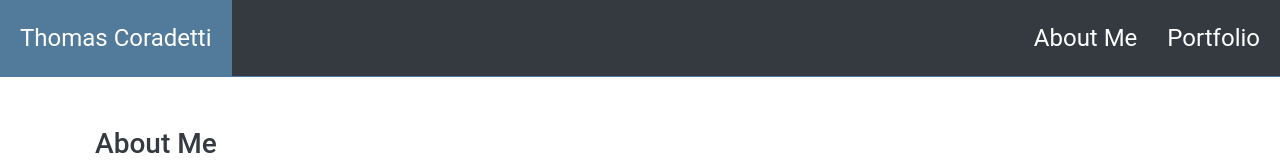
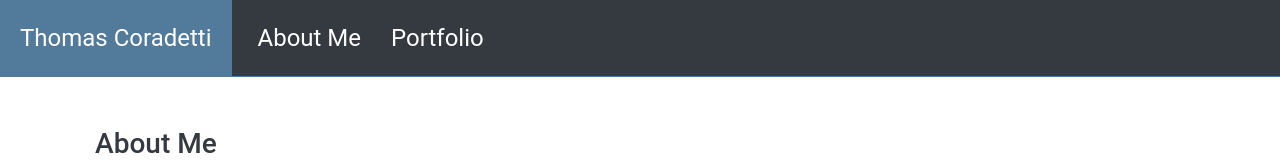
Before and after one commit to tmylesc/react-portfolio, a React (Create React App) app: page / in a window 1280 px wide. Shown: the top 160 px of the page. Built offline with nearby package versions, Linux system fonts and the light colour scheme.

Commit message:
removed navbar button

```diff
--- a/src/components/nav/index.js
+++ b/src/components/nav/index.js
@@ -1,15 +1,15 @@
 import React from 'react';
-import { Link } from 'react-router-dom'
+import { Link } from 'react-router-dom';
 
 
 function Nav() {
     return (
         <nav class="navbar navbar-expand-md navbar-dark bg-dark">
             <a href="index.html" class="navbar-brand">Thomas Coradetti</a>
-            <button class="navbar-toggler" data-toggle="collapse" data-target="#navbarMenu">
+            {/* <button class="navbar-toggler" data-toggle="collapse" data-target="#navbarMenu">
                 <span class="navbar-toggler-icon"></span>
-            </button>
-            <div class="collapse navbar-collapse" id="navbarMenu">
+            </button> */}
+            <div id="navbarMenu">
                 <ul class="navbar-nav ml-auto">
                     <li class="nav-item"><Link to="/" class="nav-link">About Me</Link></li>
                     <li class="nav-item"><Link to="/portfolio" class="nav-link">Portfolio</Link></li>
```
